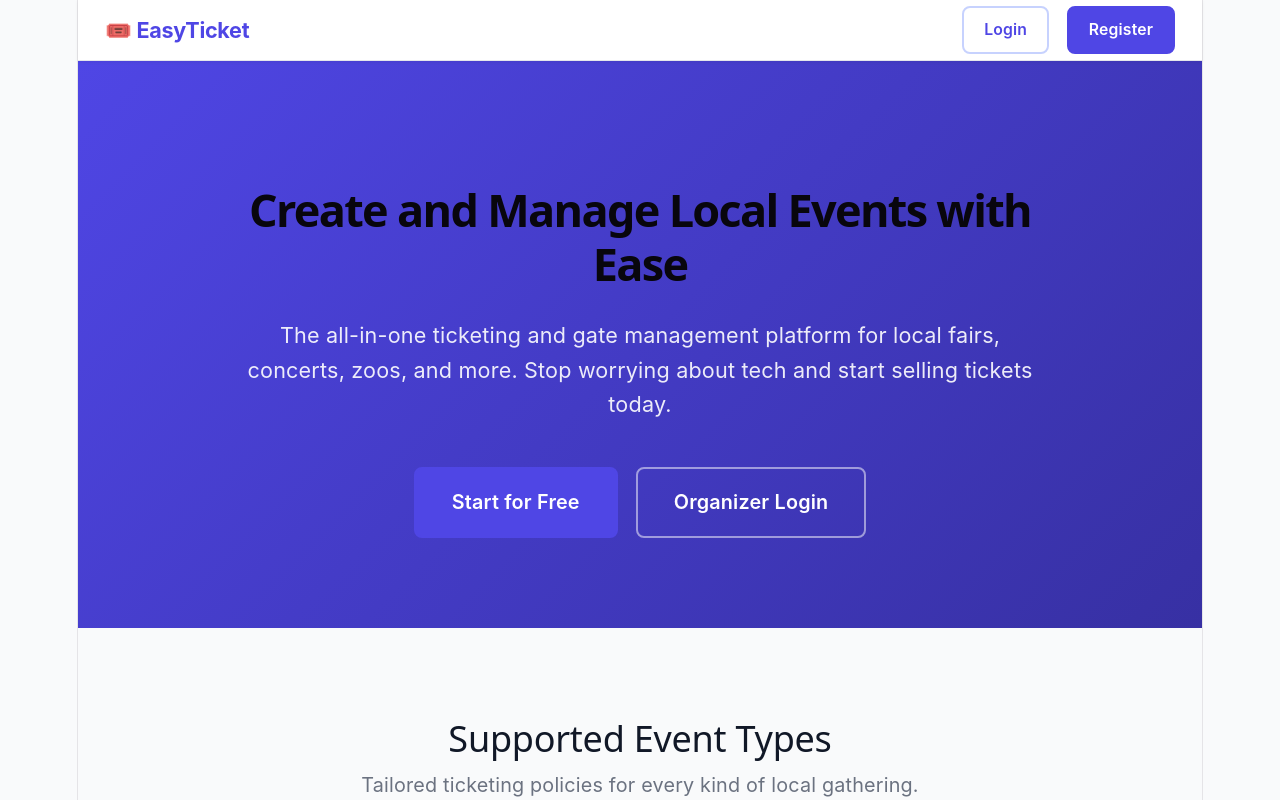
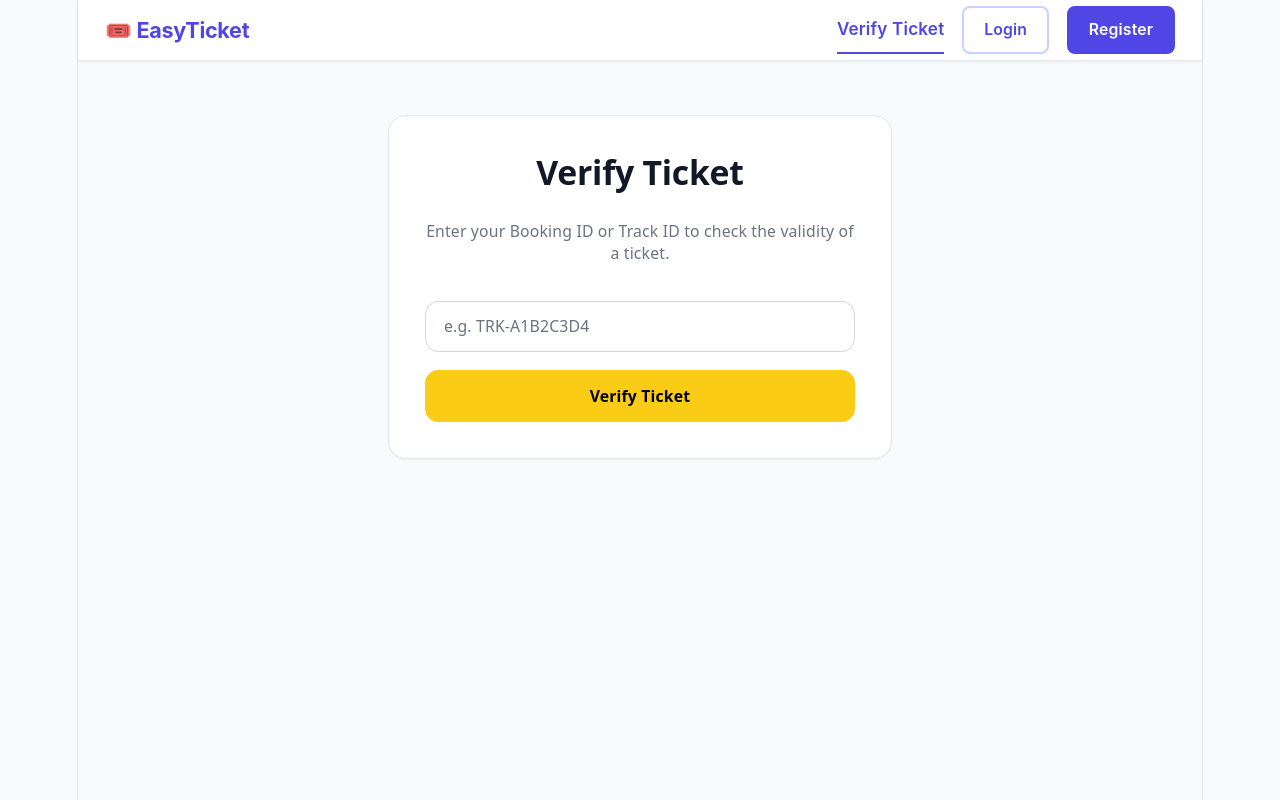
Before and after one commit to dhruvpal02-gif/EasyTicket, a React (Vite) app in the folder client/: page /verify in a window 1280 px wide. Before the commit this address led to /. Shown: the top 800 px of the page. Built offline with nearby package versions, Linux system fonts and the light colour scheme; no server answers.

Commit message:
Added photo verification and removed manual scanner entry

```diff
--- a/client/src/App.jsx
+++ b/client/src/App.jsx
@@ -13,12 +13,13 @@ import PaymentPage from './pages/PaymentPage';
 import MyTicketsPage from './pages/MyTicketsPage';
 import TicketDetailsPage from './pages/TicketDetailsPage';
 import VerifyTicketPage from './pages/VerifyTicketPage';
+import TrackTicketPage from './pages/TrackTicketPage';
 
 function App() {
   const { user, loading } = useAuth();
 
   if (loading) {
-    return null; // Or a minimal loading spinner if you prefer
+    return <div className="page-container">Loading...</div>;
   }
 
   return (
@@ -28,6 +29,7 @@ function App() {
         {/* Public routes */}
         <Route path="/login"    element={<LoginPage />} />
         <Route path="/register" element={<RegisterPage />} />
+        <Route path="/verify" element={<TrackTicketPage />} />
 
         {/* Home page is public now to browse events */}
         <Route path="/" element={user ? <Navigate to="/events/create" replace /> : <HomePage />} />
--- a/client/src/components/Navbar.jsx
+++ b/client/src/components/Navbar.jsx
@@ -57,12 +57,14 @@ const Navbar = () => {
                   </>
                 )}
 
+                <NavLink to="/verify" className={({isActive}) => isActive ? "nav-link active" : "nav-link"} onClick={closeMenu}>Verify Ticket</NavLink>
                 <button className="btn btn-outline" onClick={() => setShowLogoutModal(true)}>
                   Logout
                 </button>
               </>
             ) : (
               <>
+                <NavLink to="/verify" className={({isActive}) => isActive ? "nav-link active" : "nav-link"} onClick={closeMenu}>Verify Ticket</NavLink>
                 <Link to="/login" className="btn btn-outline" onClick={closeMenu}>Login</Link>
                 <Link to="/register" className="btn btn-primary" onClick={closeMenu}>Register</Link>
               </>
--- /dev/null
+++ b/client/src/pages/TrackTicketPage.jsx
@@ -0,0 +1,112 @@
+import { useState } from 'react';
+import api from '../services/api';
+
+const fmtDate = (d) => new Date(d).toLocaleDateString('en-IN', { day: 'numeric', month: 'short', year: 'numeric' });
+
+const TrackTicketPage = () => {
+  const [identifier, setIdentifier] = useState('');
+  const [loading, setLoading] = useState(false);
+  const [ticketData, setTicketData] = useState(null);
+  const [error, setError] = useState('');
+
+  const handleVerify = async (e) => {
+    e.preventDefault();
+    if (!identifier.trim()) return;
+
+    setLoading(true);
+    setError('');
+    setTicketData(null);
+
+    try {
+      const { data } = await api.get(`/api/tickets/track/${identifier.trim()}`);
+      setTicketData(data);
+    } catch (err) {
+      setError(err.response?.data?.message || 'Invalid Ticket ❌');
+    } finally {
+      setLoading(false);
+    }
+  };
+
+  return (
+    <div className="min-h-screen bg-gray-50 font-sans py-12 px-4 flex flex-col items-center">
+      <div className="max-w-md w-full bg-white rounded-2xl shadow-sm border border-gray-200 p-8">
+        <div className="text-center mb-8">
+          <h2 className="text-3xl font-bold text-gray-900">Verify Ticket</h2>
+          <p className="mt-2 text-sm text-gray-500">Enter your Booking ID or Track ID to check the validity of a ticket.</p>
+        </div>
+
+        <form onSubmit={handleVerify} className="space-y-4">
+          <div>
+            <label htmlFor="identifier" className="sr-only">Booking ID or Track ID</label>
+            <input
+              id="identifier"
+              name="identifier"
+              type="text"
+              required
+              value={identifier}
+              onChange={(e) => setIdentifier(e.target.value)}
+              className="appearance-none rounded-xl relative block w-full px-4 py-3 border border-gray-300 placeholder-gray-500 text-gray-900 focus:outline-none focus:ring-yellow-500 focus:border-yellow-500 sm:text-sm"
+              placeholder="e.g. TRK-A1B2C3D4"
+            />
+          </div>
+          <button
+            type="submit"
+            disabled={loading}
+            className="w-full flex justify-center py-3 px-4 border border-transparent text-sm font-bold rounded-xl text-black bg-yellow-400 hover:bg-yellow-500 focus:outline-none focus:ring-2 focus:ring-offset-2 focus:ring-yellow-500 transition-colors cursor-pointer"
+          >
+            {loading ? 'Verifying...' : 'Verify Ticket'}
+          </button>
+        </form>
+
+        {error && (
+          <div className="mt-6 bg-red-50 border border-red-200 rounded-xl p-4 text-center">
+            <span className="text-red-600 font-bold text-lg">{error}</span>
+          </div>
+        )}
+
+        {ticketData && (
+          <div className="mt-8 bg-green-50 border border-green-200 rounded-xl p-6 relative overflow-hidden">
+            <h3 className="text-xl font-bold text-green-800 mb-4 flex items-center gap-2">
+              <svg className="w-6 h-6" fill="none" stroke="currentColor" viewBox="0 0 24 24">
+                <path strokeLinecap="round" strokeLinejoin="round" strokeWidth="2" d="M9 12l2 2 4-4m6 2a9 9 0 11-18 0 9 9 0 0118 0z"></path>
+              </svg>
+              Ticket Verified ✅
+            </h3>
+
+            <div className="space-y-3">
+              <div>
+                <span className="block text-xs font-bold text-green-600 uppercase tracking-wide">Event</span>
+                <span className="block text-sm font-semibold text-gray-900">{ticketData.event.title}</span>
+              </div>
+
+              <div className="grid grid-cols-2 gap-4">
+                <div>
+                  <span className="block text-xs font-bold text-green-600 uppercase tracking-wide">Date</span>
+                  <span className="block text-sm font-semibold text-gray-900">{fmtDate(ticketData.event.date)}</span>
+                </div>
+                <div>
+                  <span className="block text-xs font-bold text-green-600 uppercase tracking-wide">Time</span>
+                  <span className="block text-sm font-semibold text-gray-900">{ticketData.event.time}</span>
+                </div>
+              </div>
+
+              <div className="pt-2 border-t border-green-200">
+                <span className="block text-xs font-bold text-green-600 uppercase tracking-wide">Visitor</span>
+                <span className="block text-sm font-semibold text-gray-900">{ticketData.attendeeName} ({ticketData.quantity} Ticket{ticketData.quantity > 1 ? 's' : ''})</span>
+              </div>
+
+              <div>
+                <span className="block text-xs font-bold text-green-600 uppercase tracking-wide">Status</span>
+                <span className={`inline-block px-2 py-1 mt-1 rounded text-xs font-bold ${ticketData.status === 'confirmed' ? 'bg-green-100 text-green-800' : 'bg-red-100 text-red-800'}`}>
+                  {ticketData.status.toUpperCase()}
+                </span>
+              </div>
+            </div>
+          </div>
+        )}
+      </div>
+    </div>
+  );
+};
+
+export default TrackTicketPage;
```
Also changed, not shown: 2 other files (tests, documents, lock files or other folders).
